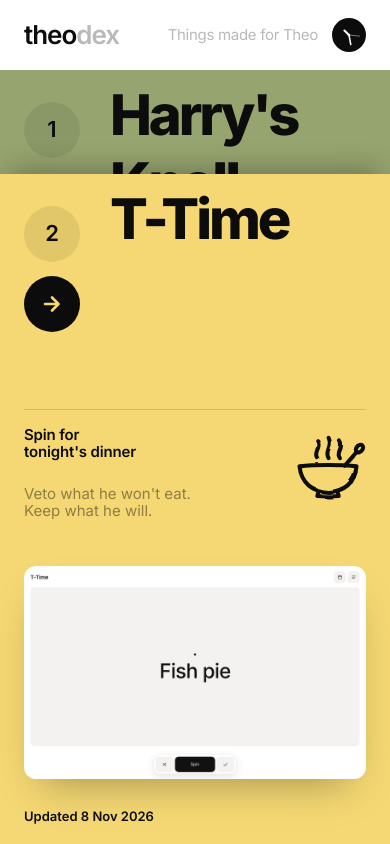
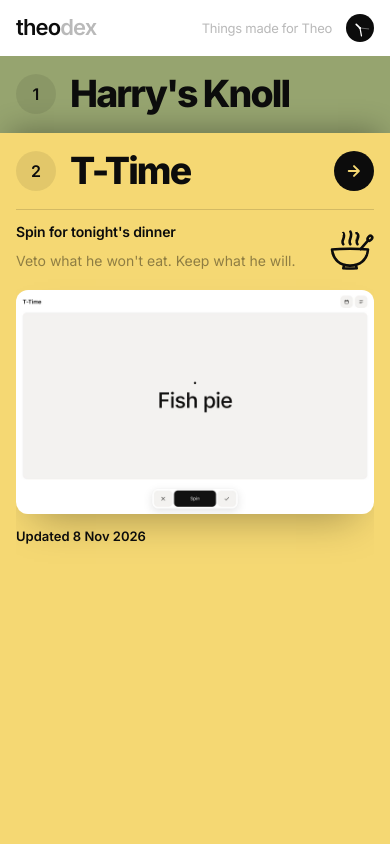
Before and after one commit to hendoscott7/theodex, a plain HTML site: page index.html in a window 390 px wide. Drawn offline with Linux system fonts and the light colour scheme.

Commit message:
Make the bands work on phones
Tap once to open a band, again to visit. Arrow sits on the right, details
slide open, names fit on one line, last band fills to the bottom.

Co-Authored-By: Claude Opus 5.5 <noreply@anthropic.com>
Claude-Session: https://claude.ai/code/session_01MtFveFB1jSu7jaXSkAVnLE

```diff
--- a/index.html
+++ b/index.html
@@ -47,6 +47,7 @@
   .band.on .go { transform: none; opacity: 1; transition-delay: .08s; }
   .name { font-weight: 800; font-size: clamp(56px, 7.4vw, 112px); line-height: .9; letter-spacing: -.055em; margin: 0; white-space: nowrap; }
   .name + .name { grid-column: 2; }
+  .rest { display: none; }
   .go { margin-top: 14px; }
   .go { grid-row: 2; grid-column: 1; align-self: center; }
 
@@ -74,11 +75,35 @@
 
   @media (max-width: 760px) {
     body { height: auto; min-height: 100vh; overflow: auto; }
-    .band { grid-template-columns: 1fr; --closed: 104px; }
-    .side { display: none; }
-    .band.on .side { display: grid; border-left: 0; border-top: 1px solid rgba(0,0,0,.14); margin: 0 24px 20px; padding: 16px 0 0; }
-    .band.on { flex-basis: auto; }
+    .top { padding: 14px 16px; }
+    .logo { font-size: 22px; }
+    .for { font-size: 13px; }
+    .clock { width: 28px; height: 28px; }
+    .bands { flex: 1 0 auto; }
+    .band { display: block; flex: none !important; overflow: visible; }
+    .band:last-child { flex: 1 0 auto !important; }   /* last colour runs to the bottom, no white gap */
+    .main { grid-template-columns: 40px 1fr 40px; column-gap: 14px; padding: 18px 16px; align-items: center; }
+    .num, .go { width: 40px; height: 40px; font-size: 16px; margin: 0; }
+    .go { grid-row: 1; grid-column: 3; }
+    .go svg { width: 18px; height: 18px; }
+    .name { font-size: clamp(32px, 9.6vw, 48px); letter-spacing: -.05em; line-height: 1; overflow: visible; }
+    .name ~ .name { display: none; }
+    .rest { display: inline; }
+    .side br { display: none; }
+
+    /* details slide open */
+    .side {
+      display: grid; grid-template-rows: auto auto auto auto; border-left: 0; border-top: 1px solid transparent;
+      margin: 0 16px; padding: 0; max-height: 0; overflow: hidden; opacity: 0;
+      transition: max-height .4s var(--ease), padding .4s var(--ease), opacity .25s, border-color .25s;
     }
+    .band.on .side { max-height: 1000px; padding: 14px 0 20px; opacity: 1; border-top-color: rgba(0,0,0,.14); transition-delay: 0s, 0s, .08s, 0s; }
+    .side h3, .side p { font-size: 14px; }
+    .side p { margin-top: 10px; max-width: none; }
+    .icon { width: 48px; height: 48px; }
+    .shot { margin-top: 18px; }
+    .side .when { margin-top: 14px; }
+  }
   @media (prefers-reduced-motion: reduce) { .band, .go, .shot, .when, .ruler .head { transition: none !important; } }
 </style>
 </head>
@@ -122,14 +147,14 @@ const WORKS = [
 const $ = id => document.getElementById(id);
 const bandsEl = $('bands');
 const fmt = d => new Date(d).toLocaleDateString('en-GB', { day: 'numeric', month: 'short', year: 'numeric' });
-const nl = s => s.replace(/\n/g, '<br>');
+const nl = s => s.replace(/\n/g, ' <br>');
 
 WORKS.forEach((w, i) => {
   const b = document.createElement('section');
   b.className = 'band'; b.style.setProperty('--c', w.color);
   b.innerHTML = `
     <div class="main">
-      <span class="num">${i + 1}</span><h2 class="name">${w.name[0]}</h2>
+      <span class="num">${i + 1}</span><h2 class="name">${w.name[0]}${w.name[1] ? `<span class="rest"> ${w.name[1]}</span>` : ''}</h2>
       <a class="go" href="${w.url}" aria-label="Open ${w.name.join(' ')}"><svg viewBox="0 0 24 24"><path d="M5 12h13M12 5.5L18.5 12 12 18.5"/></svg></a>${w.name[1] ? `<h2 class="name" aria-hidden="true">${w.name[1]}</h2>` : ''}
     </div>
     <div class="side">
@@ -139,13 +164,17 @@ WORKS.forEach((w, i) => {
       <img class="shot" src="${w.image}" alt="${w.name.join(' ')}">
       <span class="when">Updated ${fmt(w.updated)}</span>
     </div>`;
-  b.addEventListener('mouseenter', () => select(i));
-  b.addEventListener('click', e => { if (current === i && !e.target.closest('a')) location.href = w.url; else select(i); });
+  b.addEventListener('pointerenter', e => { if (e.pointerType === 'mouse') select(i); });
+  b.addEventListener('click', e => {
+    if (e.target.closest('a')) return;              // the arrow is a real link
+    if (current === i) location.href = w.url;        // already open: go
+    else { e.preventDefault(); select(i); }          // first tap just opens the band
+  });
   bandsEl.appendChild(b);
 });
 
 let current = -1;
-bandsEl.addEventListener('mouseleave', () => select(WORKS.length - 1));
+bandsEl.addEventListener('pointerleave', e => { if (e.pointerType === 'mouse') select(WORKS.length - 1); });
 // Lands with the bottom card open; hovering a card opens it.
 function select(i) {
   current = i < 0 ? -1 : (i + WORKS.length) % WORKS.length;
```
